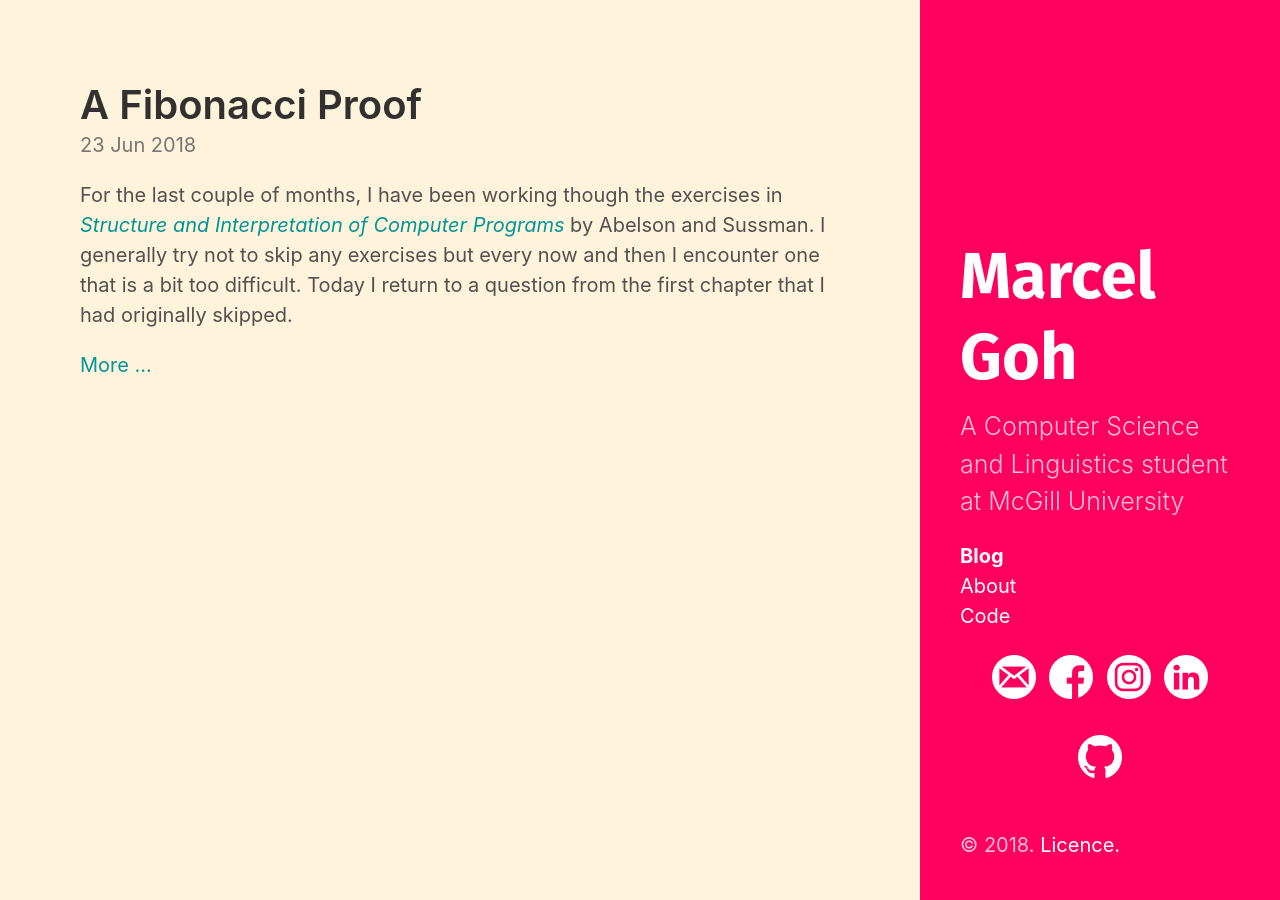
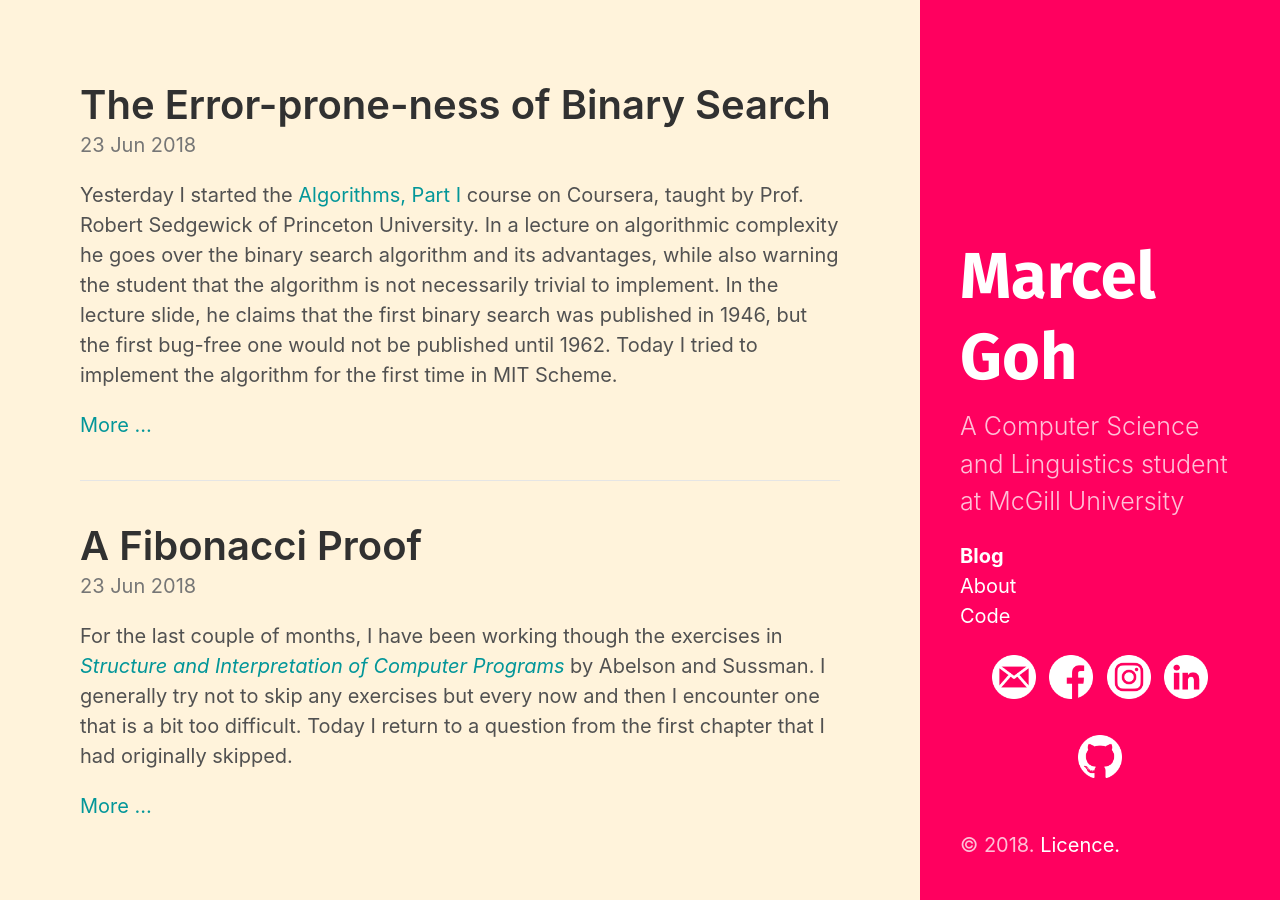
Before and after one commit to marcelgoh/marcelgoh.github.io, a Jekyll site: the page built from index.html, in a window 1280 px wide. Built offline with Jekyll 4.4.1, drawn with Linux system fonts in a browser that asks for light colours; the list of posts is cut into pages by our own code; some of the changed lines change nothing that is shown.

Commit message:
Added binary search post

```diff
--- /dev/null
+++ b/_posts/2018-07-03-binary-search.md
@@ -0,0 +1,54 @@
+---
+layout: post
+title: The Error-prone-ness of Binary Search
+date: 2018-06-23
+excerpt_separator:  <!--more-->
+---
+Yesterday I started the [Algorithms, Part I](https://www.coursera.org/learn/algorithms-part1) course on Coursera, taught by Prof. Robert Sedgewick of Princeton University. In a lecture on algorithmic complexity he goes over the binary search algorithm and its advantages, while also warning the student that the algorithm is not necessarily trivial to implement. In the lecture slide, he claims that the first binary search was published in 1946, but the first bug-free one would not be published until 1962. Today I tried to implement the algorithm for the first time in MIT Scheme.
+<!--more-->
+
+A [blog post](https://reprog.wordpress.com/2010/04/19/are-you-one-of-the-10-percent/) I found, written by Mike Taylor, talks about the error-prone-ness of binary search. In his post, which claims that 90% of programmers write faulty versions of binary search, he challenges the reader to implement the algorithm in the high-level language of his/her choice and to start testing only when sure of the program's correctness.
+
+So I tried to write out the program on paper without looking up any implementations of the algorithm beforehand (besides the Java one I briefly saw in Prof. Sedgewick's lecture earlier, which was iterative rather than recursive anyway). I did allow myself to have the Edwin Scheme interpreter open so I could check the syntax of certain primitive functions. After 44 minutes, this is what I came up with:
+
+[View the handwritten version (PDF)](/media/binary-search/binary-search.pdf)
+
+Because no one should be subjected to reading my handwriting, I have transcribed it here:
+
+{% highlight scheme %}
+; returns index of item in list
+(define (binary item list)
+  ; returns element of list at index n
+  (define (nth n list)
+    (if (= n 0) (car list) (nth (- n 1) (cdr list))))
+  ; returns sublist before index n
+  (define (before n list)
+    (if (= n 0) '() (cons (car list)
+                          (before (- n 1) (cdr list)))))
+  ; returns sublist after index n
+  (define (after n list)
+    (if (= n 0) (cdr list) (after (- n 1) (cdr list))))
+  ; add is offset from start of original list
+  (define (search item list add)
+    (let ((mid (floor (/ (length list) 2))))
+      (cond ((null? list) false)
+            ((= item (nth mid list))
+             (+ add mid))
+            ((< item (nth mid list))
+             (search item (before mid list) add))
+            ((> item (nth mid list))
+             (search item (after mid list) (+ add mid 1))))))
+  (search item list 0))
+{% endhighlight %}
+
+I actually finished it in 37 minutes but decided to take some extra time to "test" it on paper before trying it on my computer, which was lucky because I found three typos! (write-os?) In any case, my code seemed to pass every test I gave it in the interpreter, returning the 0-indexed location of `item` in `list` if it was present and false otherwise.
+
+But is it actually correct? In this [StackOverflow thread about the pitfalls of implementing binary search](https://stackoverflow.com/questions/504335/what-are-the-pitfalls-in-implementing-binary-search), the top answer enumerates some common errors programmers make (paraphrased in Scheme syntax):
+
+__1. It doesn't run in O(log n) time.__ And here my implementation already fails. First of all, my procedures `nth`, `before`, and `after` all run in linear time, because I have to recurse through the list to find the spot to return. Furthermore, my `search` procedure passes the list as an argument every time it loops (linear time), upping my time complexity to linearithmic.
+__2. It fails when__ `(length list)` __equals 0.__ Here my implementation works. Passing the empty list into my function simply returns false.
+__3. It gives a wrong answer.__ In the 15 minutes or so I spent testing my code, it seems to always return the correct index, so I'd like to say my code passes this test.
+__4. It causes an error if__ `item` __is less than the smallest element of the list.__ Here my code passes. `(binary 1 '(3 4 5))` returns false, as expected.
+__5. It causes an error if 'item' is greater than the largest element of the list.__ Here again my code passes. `(binary 7 '(2 4 6))` returns false.
+
+Although my implementation of binary search ended up being a failure, I found this exercise to be a good lesson nonetheless. In my effort to write good functional code, I forgot the entire point of the algorithm and created a version that actually runs slower than simply iterating though the list!
```
Also changed, not shown: _posts/2018-06-23-fibonacci.md (+1 -0 lines), 1 other file.
